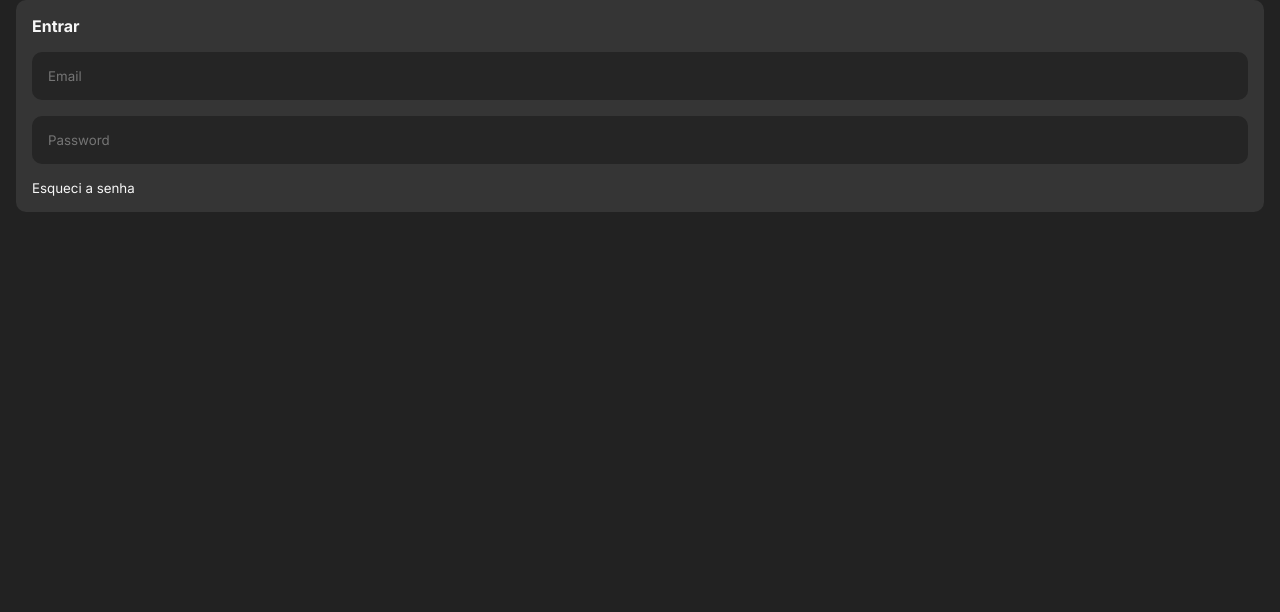
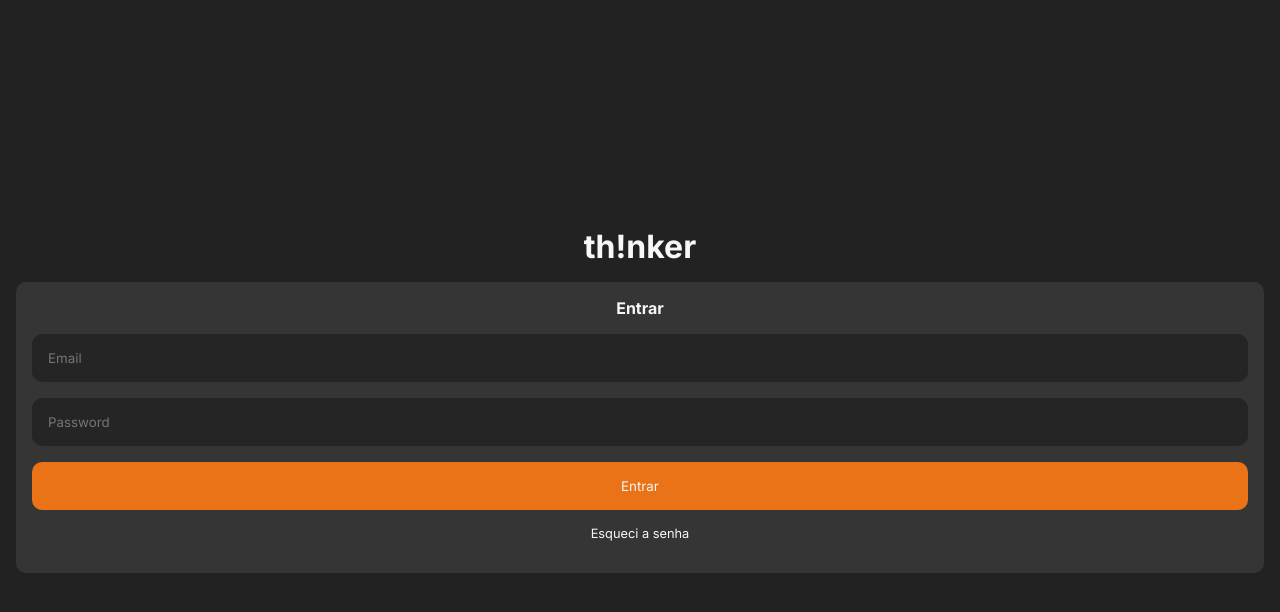
Before and after one commit to ciroddias/thinker, a Next.js app: page / in a window 1280 px wide. Shown: the top 612 px of the page. Built offline with nearby package versions, Linux system fonts and the light colour scheme.

Commit message:
feat: login started

```diff
--- /dev/null
+++ b/pages/api/signin/index.ts
@@ -0,0 +1,7 @@
+import type { NextApiRequest, NextApiResponse } from "next";
+
+export default function handler(req: NextApiRequest, res: NextApiResponse) {
+  const { email, password } = req.body;
+
+  return res.status(200).json({ token: "" });
+}
--- a/pages/index.tsx
+++ b/pages/index.tsx
@@ -1,16 +1,49 @@
+import { ChangeEvent, FormEvent } from "react";
 import { Inter } from "@next/font/google";
-import { Container, LoginCard } from "./styles";
+import { useState } from "react";
+import { Actions, Container, LoginCard, Logo } from "./styles";
+import { signin } from "../src/service/api";
 
 const inter = Inter({ subsets: ["latin"] });
 
+interface ISigninForm {
+  email: string;
+  password: string;
+}
+
 export default function Signin() {
+  const [form, setForm] = useState<ISigninForm>({ email: "", password: "" });
+
+  function handleInputChange(event: ChangeEvent<HTMLInputElement>) {
+    const name = event.target.name;
+    const value = event.target.value;
+    setForm((prevState) => ({ ...prevState, [name]: value }));
+  }
+
+  async function handleSignin(e: FormEvent<HTMLFormElement>) {
+    e.preventDefault();
+    const response = await signin({
+      email: form.email,
+      password: form.password,
+    });
+  }
+
   return (
     <Container>
-      <LoginCard>
+      <Logo>th!nker</Logo>
+      <LoginCard onSubmit={handleSignin}>
         <strong>Entrar</strong>
-        <input placeholder="Email" />
-        <input placeholder="Password" />
-        <small>Esqueci a senha</small>
+        <input name="email" placeholder="Email" onChange={handleInputChange} />
+        <input
+          name="password"
+          type="password"
+          placeholder="Password"
+          onChange={handleInputChange}
+        />
+        <Actions>
+          <button type="submit">Entrar</button>
+          <a>Esqueci a senha</a>
+        </Actions>
       </LoginCard>
     </Container>
   );
--- a/pages/styles.ts
+++ b/pages/styles.ts
@@ -1,17 +1,26 @@
 import styled from "styled-components";
 
 export const Container = styled.div`
-  height: 100vh;
-  vertical-align: center;
+  position: absolute;
+  width: 100%;
+  top: 50%;
+  transform: translateY(-50%);
+  text-align: center;
+`;
+
+export const Logo = styled.h1`
+  font-size: 2rem;
+  margin: 1rem;
 `;
 
 export const LoginCard = styled.form`
   background-color: ${({ theme }) => theme.colors["card-100"]};
   display: flex;
+  text-align: center;
   flex-direction: column;
   gap: 1rem;
   padding: 1rem;
-  margin: auto 1rem;
+  margin: 1rem;
   border-radius: ${({ theme }) => theme.borderRadius};
 
   input {
@@ -21,3 +30,22 @@ export const LoginCard = styled.form`
     border-radius: ${({ theme }) => theme.borderRadius};
   }
 `;
+
+export const Actions = styled.div`
+  display: flex;
+  flex-direction: column;
+  justify-content: center;
+
+  button {
+    display: block;
+    border: none;
+    border-radius: ${({ theme }) => theme.borderRadius};
+    padding: 1rem 2rem;
+    background-color: ${({ theme }) => theme.colors.secondary};
+    color: ${({ theme }) => theme.colors["text-100"]};
+  }
+
+  a {
+    margin: 1rem auto;
+  }
+`;
--- a/src/components/Argument/styles.ts
+++ b/src/components/Argument/styles.ts
@@ -4,10 +4,6 @@ export const Container = styled.div`
   border: solid 1px ${({ theme }) => theme.colors.main};
   margin: 0.1rem 0 0.9rem;
   padding: 1rem;
-
-  a {
-    cursor: pointer;
-  }
 `;
 
 export const Header = styled.header`
--- a/src/components/Post/styles.ts
+++ b/src/components/Post/styles.ts
@@ -40,7 +40,6 @@ interface InterestedProps {
 }
 
 export const Interest = styled.a<InterestedProps>`
-  cursor: pointer;
   color: ${({ interested, theme }) =>
     interested ? theme.colors.secondary : ""};
   margin-right: 1rem;
--- a/src/service/api.ts
+++ b/src/service/api.ts
@@ -3,6 +3,16 @@ import { IInterest } from "../interfaces/IInterest";
 import { IPost } from "../interfaces/IPost";
 import { IArgument } from "../interfaces/IArgument";
 const api = require("axios").default;
+
+interface ISigninReq {
+  email: string;
+  password: string;
+}
+
+export async function signin({ email, password }: ISigninReq) {
+  const { status, data } = await api.post("api/signin", { email, password });
+  return { status, token: data.token };
+}
 
 export async function getPosts() {
   const { status, data } = await api.get("/api/posts");
--- a/styles/global.ts
+++ b/styles/global.ts
@@ -26,6 +26,7 @@ export const GlobalStyle = createGlobalStyle`
     }
 
     a {
+        cursor: pointer;
         font-size: .8rem;
     }
 
```
